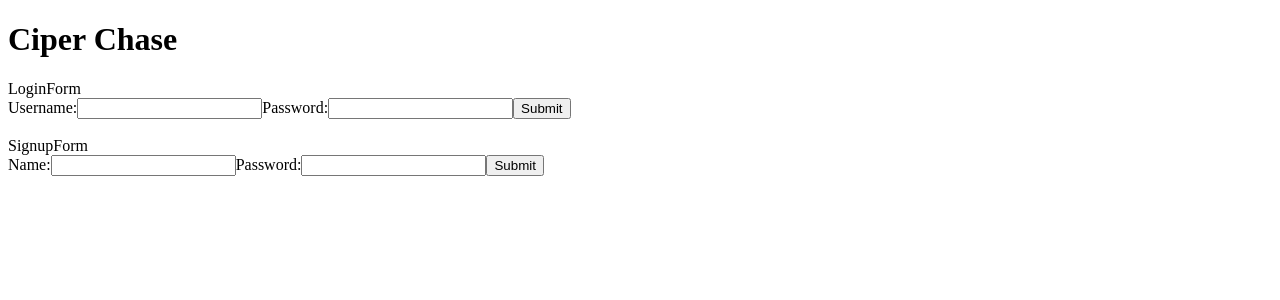
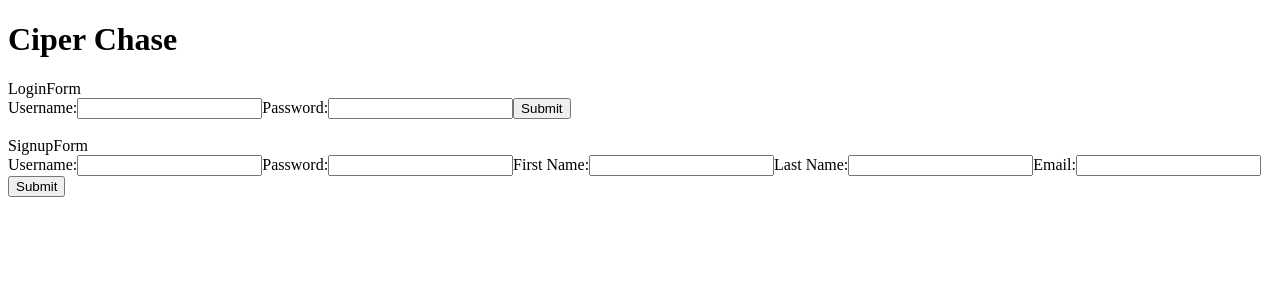
Before and after one commit to cipherchase/cipherchase, a React app: page / in a window 1280 px wide. Shown: the top 300 px of the page. Built offline with nearby package versions, Linux system fonts and the light colour scheme.

Commit message:
added additional form fields and refactored

```diff
--- a/src/components/SignupForm.jsx
+++ b/src/components/SignupForm.jsx
@@ -7,41 +7,80 @@ const mapStateToProps = store => ({
 });
 
 const mapDispatchToProps = dispatch => ({
-  signIn: (username, password) => {
-    dispatch(signup(username, password));
+  signIn: (username, password, firstname, lastname, email) => {
+    dispatch(signup(username, password, firstname, lastname, email));
   }
 });
 class SignupForm extends React.Component {
   constructor(props) {
     super(props);
-    this.state = { username: '', password: '' };
-    this.handleChangeUsername = this.handleChangeUsername.bind(this);
-    this.handleChangePassword = this.handleChangePassword.bind(this);
+    this.state = { username: '', password: '', firstname: '', lastname: '', email: '' };
+    this.handleChange = this.handleChange.bind(this);
     this.handleSubmit = this.handleSubmit.bind(this);
   }
 
-  handleChangeUsername(event) {
-    this.setState({ username: event.target.value });
-  }
-  handleChangePassword(event) {
-    this.setState({ password: event.target.value });
+  handleChange(event) {
+    const { name, value } = event.target;
+    if (name === 'username') this.setState({ username: event.target.value });
+    if (name === 'password') this.setState({ password: event.target.value });
+    if (name === 'firstname') this.setState({ firstname: event.target.value });
+    if (name === 'lastname') this.setState({ lastname: event.target.value });
+    if (name === 'email') this.setState({ email: event.target.value });
   }
 
   handleSubmit(event) {
     event.preventDefault();
-    this.props.signIn(this.state.username, this.state.password);
+    this.props.signIn(
+      this.state.username,
+      this.state.password,
+      this.state.firstname,
+      this.state.lastname,
+      this.state.email
+    );
   }
 
   render() {
     return (
       <form onSubmit={this.handleSubmit}>
         <label>
-          Name:
-          <input type="text" value={this.state.username} onChange={this.handleChangeUsername} />
+          Username:
+          <input
+            name="username"
+            type="text"
+            value={this.state.username}
+            onChange={this.handleChange}
+          />
         </label>
         <label>
           Password:
-          <input type="text" value={this.state.password} onChange={this.handleChangePassword} />
+          <input
+            name="password"
+            type="password"
+            value={this.state.password}
+            onChange={this.handleChange}
+          />
+        </label>
+        <label>
+          First Name:
+          <input
+            name="firstname"
+            type="text"
+            value={this.state.firstname}
+            onChange={this.handleChange}
+          />
+        </label>
+        <label>
+          Last Name:
+          <input
+            name="lastname"
+            type="text"
+            value={this.state.lastname}
+            onChange={this.handleChange}
+          />
+        </label>
+        <label>
+          Email:
+          <input name="email" type="email" value={this.state.email} onChange={this.handleChange} />
         </label>
         <input type="submit" value="Submit" />
       </form>
```
